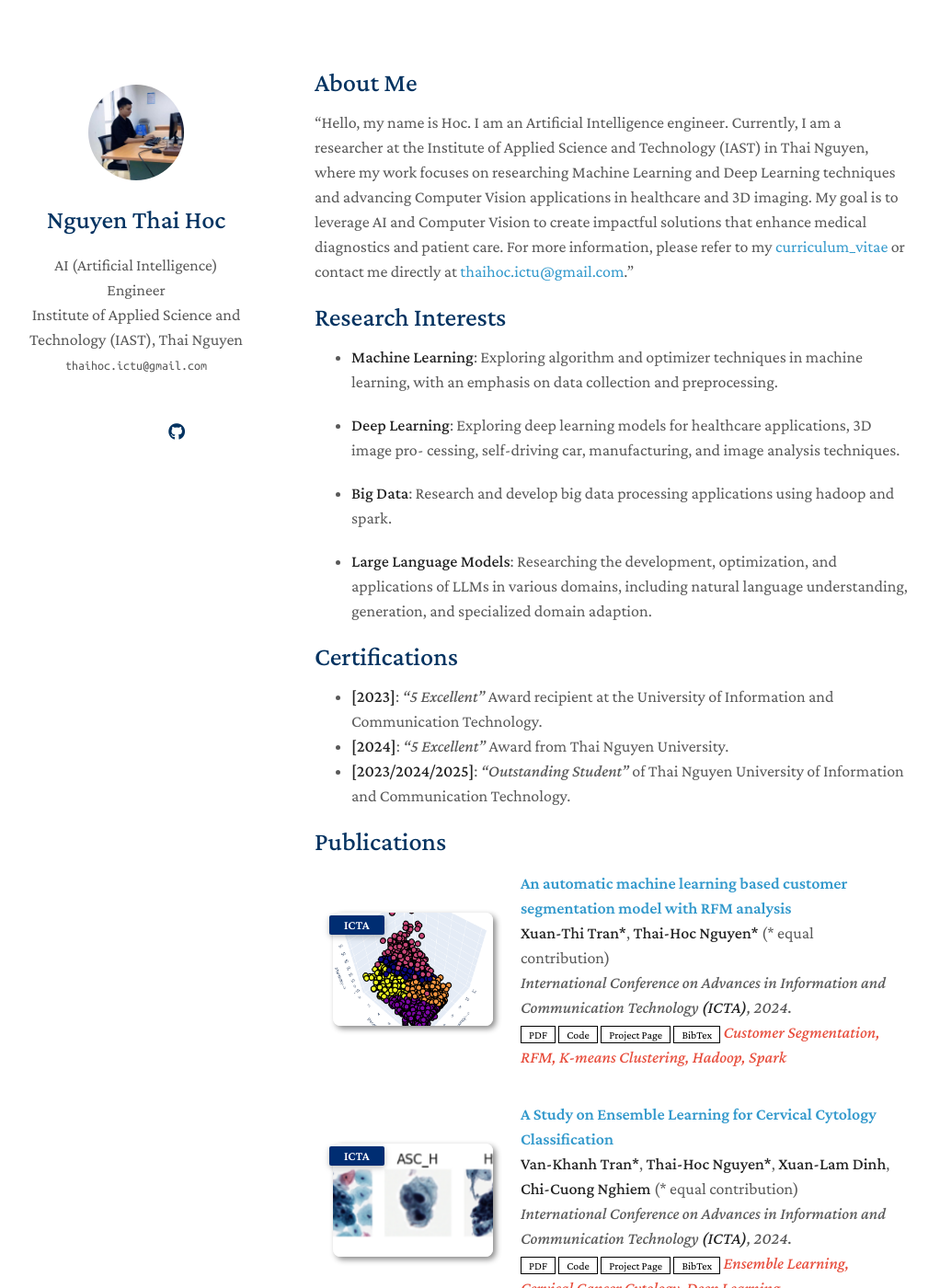
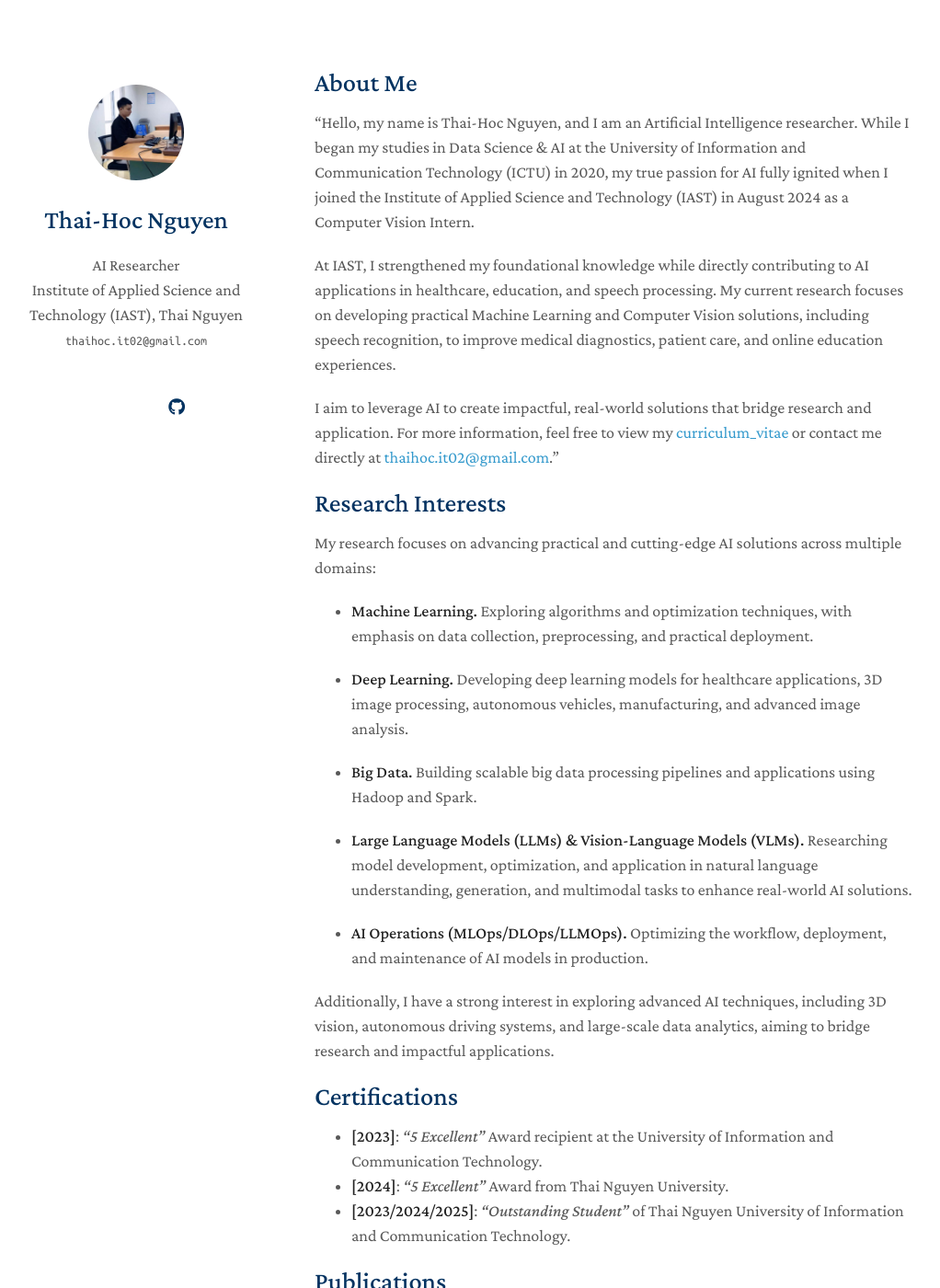
Before and after one commit to nthaihoc/about-me, a Jekyll site: the page built from index.md, in a window 1280 px wide and 1400 px high. Shown: the whole window at 92% size, without its empty margins (128-1150 px from the left). Built offline with Jekyll 4.4.1, drawn with Linux system fonts in a browser that asks for light colours; a style sheet for code colours, icons or effects is not loaded; our own code applies the rules of GitHub Pages for plain Markdown files.

Commit message:
update profile

```diff
--- a/_config.yml
+++ b/_config.yml
@@ -1,49 +1,33 @@
 # Basic Information
-title: Nguyen Thai Hoc
-position: AI (Artificial Intelligence) Engineer
+title: Thai-Hoc Nguyen
+position: AI Researcher
 affiliation: Institute of Applied Science and Technology (IAST), Thai Nguyen
-email: thaihoc.ictu@gmail.com
+email: thaihoc.it02@gmail.com
 
-# Search Engine Optimization (SEO)
-# The following information is used to improve the website traffic from search engines, e.g., Google.
+
 keywords: minimal light
 description: The Minimal Light is a simple and elegant jekyll theme for academic personal homepage.
 canonical: https://minimal-light-theme.yliu.me/
 
-# Links
-# If you don't need one of them, you may delete the corresponding line.
+
 google_scholar: https://scholar.google.com/citations?user=SvS3rssAAAAJ&hl=vi
 cv_link: assets/files/curriculum_vitae.pdf
 github_link: https://github.com/nthaihoc
 affiliation_link: https://iast.ictu.edu.vn
 
-# Images (e.g., your profile picture and your website's favicon)
-# "favicon" and "favicon_dark" are used for the light and dark modes, respectively.
 avatar: ./assets/img/avatar.jpeg
 favicon:
 favicon_dark:
 
-# Footnote
-# You may use the option to disable the footnote, "Powered by Jekyll and Minimal Light theme."
+
 enable_footnote: true
-
-# Auto Dark Mode
-# You may use the option to disable the automatic dark theme
 auto_dark_mode: true
 
-# Font
-# You can use this option to choose between Serif or Sans Serif fonts.
-font: "Serif" # or "Sans Serif"
 
-# Google Analytics ID
-# Please remove this if you don't use Google Analytics
+font: "Serif"
 google_analytics: UA-111540567-4
-
-# Use this project as a remote theme for GitHub Pages
-# See the guide here: https://docs.github.com/en/pages/setting-up-a-github-pages-site-with-jekyll/adding-a-theme-to-your-github-pages-site-using-jekyll
 remote_theme: yaoyao-liu/minimal-light
 
-# The following files will be removed from the generated website.
 exclude:
   - Gemfile
   - Gemfile.lock
--- a/_includes/publications.md
+++ b/_includes/publications.md
@@ -34,7 +34,7 @@
       <a href="{{ link.bibtex }}" class="btn btn-sm z-depth-0" role="button" target="_blank" style="font-size:12px;">BibTex</a>
       {% endif %}
       {% if link.notes %}
-      <strong> <i style="color:#e74d3c">{{ link.notes }}</i></strong>
+      <strong>Keywords:<i style="color:#e74d3c">{{ link.notes }}</i></strong>
       {% endif %}
       {% if link.others %}
       {{ link.others }}
--- a/index.md
+++ b/index.md
@@ -4,18 +4,27 @@ layout: homepage
 
 ## About Me
 
-"Hello, my name is Hoc. I am an Artificial Intelligence engineer. Currently, I am a researcher at the Institute of Applied Science and Technology (IAST) in Thai Nguyen, where my work focuses on researching Machine Learning and Deep Learning techniques and advancing Computer Vision applications in healthcare and 3D imaging. My goal is to leverage AI and Computer Vision to create impactful solutions that enhance medical diagnostics and patient care. For more information, please refer to my [curriculum_vitae](https://) or contact me directly at [thaihoc.ictu@gmail.com](mailto:thaihoc.ictu@gmail.com)."
+"Hello, my name is Thai-Hoc Nguyen, and I am an Artificial Intelligence researcher. While I began my studies in Data Science & AI at the University of Information and Communication Technology (ICTU) in 2020, my true passion for AI fully ignited when I joined the Institute of Applied Science and Technology (IAST) in August 2024 as a Computer Vision Intern.
+
+At IAST, I strengthened my foundational knowledge while directly contributing to AI applications in healthcare, education, and speech processing. My current research focuses on developing practical Machine Learning and Computer Vision solutions, including speech recognition, to improve medical diagnostics, patient care, and online education experiences.
+
+I aim to leverage AI to create impactful, real-world solutions that bridge research and application. For more information, feel free to view my [curriculum_vitae](https://) or contact me directly at [thaihoc.it02@gmail.com](mailto:thaihoc.it02@gmail.com)."
 
 ## Research Interests
 
-* **Machine Learning**: Exploring algorithm and optimizer techniques in machine learning, with an emphasis on data collection and preprocessing.
+My research focuses on advancing practical and cutting-edge AI solutions across multiple domains:
 
-* **Deep Learning**: Exploring deep learning models for healthcare applications, 3D image pro-
-cessing, self-driving car, manufacturing, and image analysis techniques.
+* **Machine Learning.** Exploring algorithms and optimization techniques, with emphasis on data collection, preprocessing, and practical deployment.
 
-* **Big Data**: Research and develop big data processing applications using hadoop and spark.
+* **Deep Learning.** Developing deep learning models for healthcare applications, 3D image processing, autonomous vehicles, manufacturing, and advanced image analysis.
 
-* **Large Language Models**: Researching the development, optimization, and applications of LLMs in various domains, including natural language understanding, generation, and specialized domain adaption.
+* **Big Data.** Building scalable big data processing pipelines and applications using Hadoop and Spark.
+
+* **Large Language Models (LLMs) & Vision-Language Models (VLMs).** Researching model development, optimization, and application in natural language understanding, generation, and multimodal tasks to enhance real-world AI solutions.
+
+* **AI Operations (MLOps/DLOps/LLMOps).** Optimizing the workflow, deployment, and maintenance of AI models in production.
+
+Additionally, I have a strong interest in exploring advanced AI techniques, including 3D vision, autonomous driving systems, and large-scale data analytics, aiming to bridge research and impactful applications.
 
 ## Certifications
 
```
